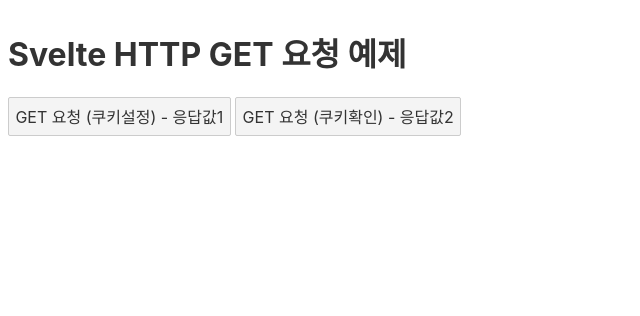
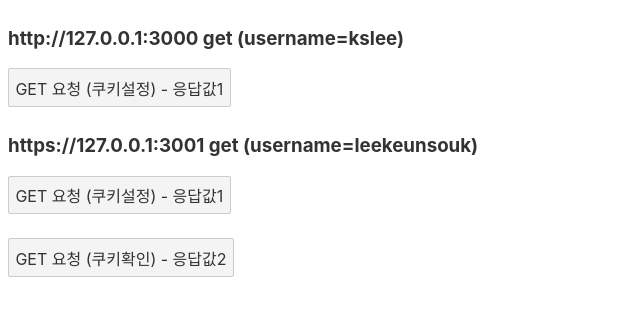
Before and after one commit to ks2colorworld/servercookie-nodejs-svelte, a Svelte app in the folder svelte-client/: page / in a window 1280 px wide. Shown: the top 316 px of the page, without its empty margins (0-640 px from the left). Built offline with nearby package versions, Linux system fonts and the light colour scheme.

Commit message:
Layout change (to add post method)

```diff
--- a/svelte-client/src/App.svelte
+++ b/svelte-client/src/App.svelte
@@ -25,8 +25,16 @@
 </script>
 
 <main>
-  <h1>Svelte HTTP GET 요청 예제</h1>
-  <button on:click={() => fetchData('https://127.0.0.1:3001/1', '응답값1')}>GET 요청 (쿠키설정) - 응답값1</button>
-  <button on:click={() => fetchData('https://127.0.0.1:3001/2', '응답값2')}>GET 요청 (쿠키확인) - 응답값2</button>
+  <h3>http://127.0.0.1:3000 get (username=kslee)</h3>
+  <p>
+    <button on:click={() => fetchData('http://127.0.0.1:3000/1?username=kslee', '응답값1')}>GET 요청 (쿠키설정) - 응답값1</button>
+  </p>
+  <h3>https://127.0.0.1:3001 get (username=leekeunsouk)</h3>
+  <p>
+    <button on:click={() => fetchData('https://127.0.0.1:3001/1?username=leekeunsouk', '응답값1')}>GET 요청 (쿠키설정) - 응답값1</button>
+  </p>
+  <p>
+    <button on:click={() => fetchData('http://127.0.0.1:3000/2', '응답값2')}>GET 요청 (쿠키확인) - 응답값2</button>
+  </p>
   <pre>{$responseData}</pre>
 </main>
```
